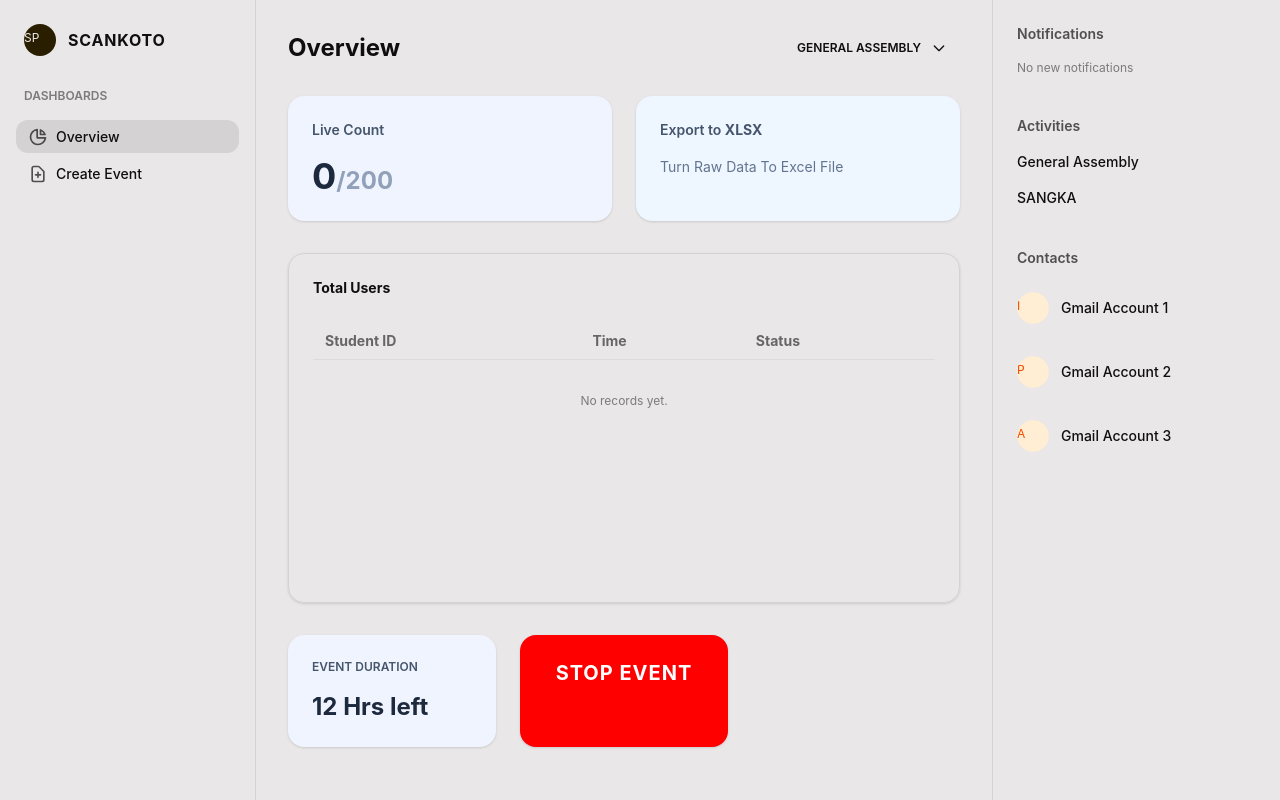
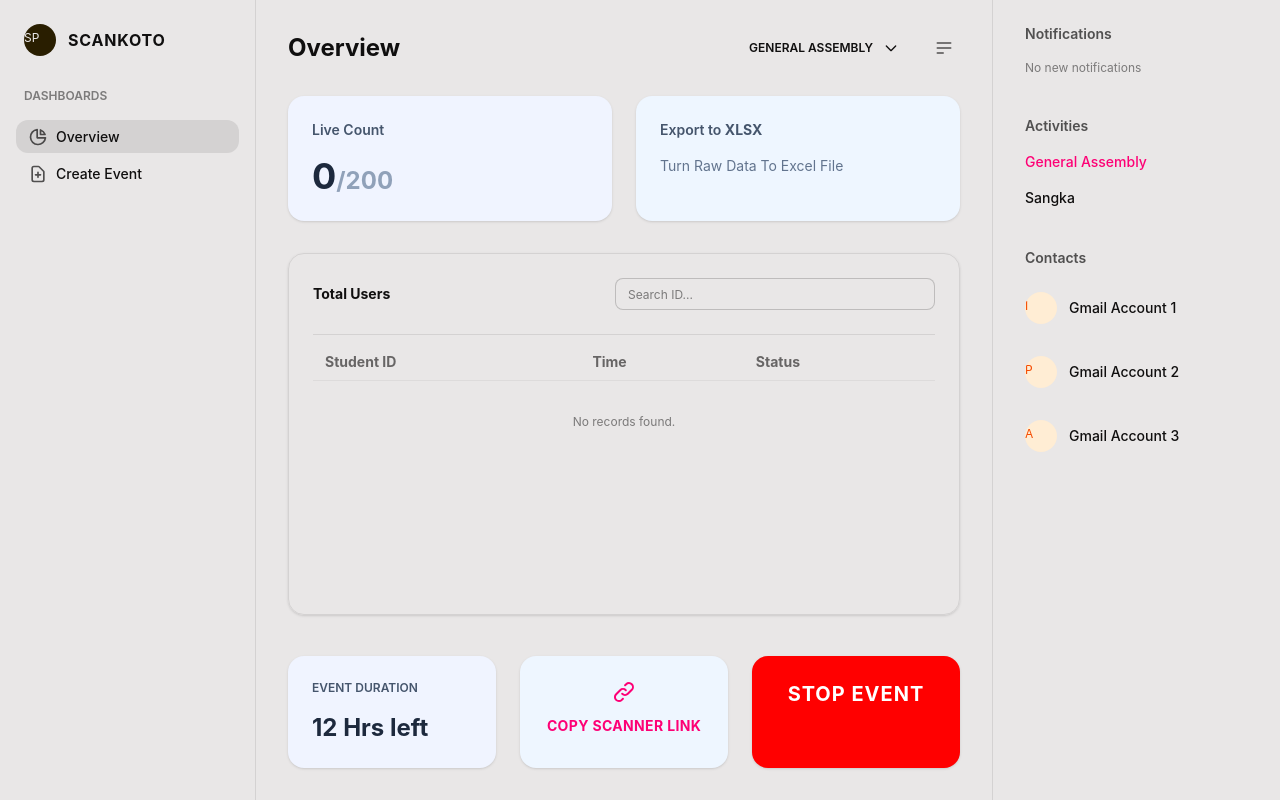
Before and after one commit to windylyswifts/SCANKOTO, a React (Vite) app in the folder SCANKOTO/: page /dashboard in a window 1280 px wide. Built offline with nearby package versions, Linux system fonts and the light colour scheme.

Commit message:
80% done in dashboard

```diff
--- a/SCANKOTO/src/components/Dashboard.jsx
+++ b/SCANKOTO/src/components/Dashboard.jsx
@@ -4,24 +4,49 @@ import { getAllLogs } from '../utils/db';
 import { exportToCSV } from '../utils/export';
 
 const Dashboard = () => {
+  // Event & Data State
   const [logs, setLogs] = useState([]);
+  const [notifications, setNotifications] = useState([]);
   const [activeEvent, setActiveEvent] = useState('General Assembly');
+  const availableEvents = ['General Assembly', 'Sangka'];
   const [expectedCount] = useState(200);
-  const [notifications, setNotifications] = useState([]);
+
+  // Responsive State
+  const [isMobile, setIsMobile] = useState(window.innerWidth < 1024);
+
+  // UI & Panel State
+  const [searchQuery, setSearchQuery] = useState('');
+  const [isCopied, setIsCopied] = useState(false);
+  const [isDragging, setIsDragging] = useState(false);
+  const [rightPanelWidth, setRightPanelWidth] = useState(288); // 288px (w-72)
+
+  // Overlay/Drawer States
+  const [isLeftPanelOpen, setIsLeftPanelOpen] = useState(false); // Mobile Left Drawer
+  const [isRightPanelOpenMobile, setIsRightPanelOpenMobile] = useState(false); // Mobile Right Drawer
+  const [isRightPanelOpenDesktop, setIsRightPanelOpenDesktop] = useState(true); // Desktop Right Panel
+
   const navigate = useNavigate();
+  const activeEventSlug = activeEvent.toLowerCase().replace(/\s+/g, '-');
 
+  // Track window resize to toggle between desktop/mobile layout logic
+  useEffect(() => {
+    const handleResize = () => setIsMobile(window.innerWidth < 1024);
+    window.addEventListener('resize', handleResize);
+    return () => window.removeEventListener('resize', handleResize);
+  }, []);
+
+  // Load and sort logs from IndexedDB
   const loadLogs = async () => {
     try {
       const data = await getAllLogs();
       data.sort((a, b) => b.timestamp - a.timestamp);
 
-      // Trigger a notification if the count increased (simulating live updates)
       setLogs(prevLogs => {
         if (data.length > prevLogs.length && prevLogs.length !== 0) {
           setNotifications(prev => [
             { id: Date.now(), text: 'Live count Updated', time: new Date() },
             ...prev
-          ].slice(0, 5)); // Keep only latest 5
+          ].slice(0, 5));
         }
         return data;
       });
@@ -36,22 +61,74 @@ const Dashboard = () => {
     return () => window.removeEventListener('db-updated', loadLogs);
   }, []);
 
-  const totalCount = logs.length;
+  // --- Right Panel Resize Logic (Desktop Only) ---
+  useEffect(() => {
+    const handleMouseMove = (e) => {
+      if (!isDragging || isMobile) return;
+      const newWidth = window.innerWidth - e.clientX;
+      // Constrain width safely between 250px and 500px
+      if (newWidth > 250 && newWidth < 500) {
+        setRightPanelWidth(newWidth);
+      }
+    };
 
-  // Phase 4 Email Reporting (Fallback to mailto: until Supabase backend is active)
+    const handleMouseUp = () => setIsDragging(false);
+
+    if (isDragging) {
+      document.addEventListener('mousemove', handleMouseMove);
+      document.addEventListener('mouseup', handleMouseUp);
+      document.body.style.userSelect = 'none';
+    } else {
+      document.body.style.userSelect = '';
+    }
+
+    return () => {
+      document.removeEventListener('mousemove', handleMouseMove);
+      document.removeEventListener('mouseup', handleMouseUp);
+    };
+  }, [isDragging, isMobile]);
+
+  // --- Derived & Filtered Data ---
+  const eventLogs = logs.filter(log => log.eventId === activeEventSlug);
+  const filteredTableLogs = eventLogs.filter(log =>
+    log.studentId.toLowerCase().includes(searchQuery.toLowerCase())
+  );
+
+  const totalCount = eventLogs.length;
+
+  // --- Handlers ---
   const handleEmailReport = (emailAddress) => {
     const subject = encodeURIComponent(`Attendance Report: ${activeEvent}`);
     const body = encodeURIComponent(
-      `Hello,\n\nHere is the real-time summary for ${activeEvent}:\n\nTotal Headcount: ${totalCount}/${expectedCount}\nPending Server Sync: ${logs.filter(l => l.syncStatus === 'pending').length}\n\n* Note: To view the raw CSV/XLSX spreadsheet, please click the Export button directly on the SCANKOTO dashboard.\n\nBest,\nSCANKOTO System`
+      `Hello,\n\nHere is the real-time summary for ${activeEvent}:\n\nTotal Headcount: ${totalCount}/${expectedCount}\nPending Server Sync: ${eventLogs.filter(l => l.syncStatus === 'pending').length}\n\n* Note: To view the raw CSV/XLSX spreadsheet, please click the Export button on the dashboard.\n\nBest,\nSCANKOTO System`
     );
     window.location.href = `mailto:${emailAddress}?subject=${subject}&body=${body}`;
   };
 
+  const handleCopyLink = () => {
+    const url = `${window.location.origin}/scan/${activeEventSlug}`;
+    navigator.clipboard.writeText(url);
+    setIsCopied(true);
+    setTimeout(() => setIsCopied(false), 2000);
+  };
+
   return (
-    <div className="flex h-screen bg-base-100 font-sans text-base-content overflow-hidden">
+    <div className="flex h-screen bg-base-100 font-sans text-base-content overflow-hidden relative">
 
-      {/* LEFT SIDEBAR (Hidden on mobile) */}
-      <aside className="w-64 border-r border-base-200 flex-col hidden md:flex">
+      {/* LEFT SIDEBAR: Mobile Backdrop */}
+      {isLeftPanelOpen && isMobile && (
+        <div
+          className="fixed inset-0 bg-black/50 z-40 transition-opacity"
+          onClick={() => setIsLeftPanelOpen(false)}
+        />
+      )}
+
+      {/* LEFT SIDEBAR */}
+      <aside className={`
+        fixed md:relative inset-y-0 left-0 z-50 bg-base-100 border-r border-base-200
+        flex flex-col flex-shrink-0 w-64 transition-transform duration-300 ease-in-out shadow-2xl md:shadow-none
+        ${isLeftPanelOpen ? 'translate-x-0' : '-translate-x-full md:translate-x-0'}
+      `}>
         <div className="p-6 flex items-center gap-3">
           <div className="avatar placeholder">
             <div className="bg-neutral text-neutral-content rounded-full w-8">
@@ -80,22 +157,64 @@ const Dashboard = () => {
         </div>
       </aside>
 
+      {/* MOBILE STICKY LEFT BUTTON (">") */}
+      <button
+        className="fixed left-0 top-1/2 -translate-y-1/2 z-30 btn btn-sm btn-primary md:hidden rounded-l-none shadow-xl opacity-90"
+        onClick={() => setIsLeftPanelOpen(true)}
+        style={{ width: '24px', padding: 0 }}
+        title="Open Sidebar"
+      >
+        <svg xmlns="http://www.w3.org/2000/svg" className="h-4 w-4" fill="none" viewBox="0 0 24 24" stroke="currentColor">
+          <path strokeLinecap="round" strokeLinejoin="round" strokeWidth={3} d="M9 5l7 7-7 7" />
+        </svg>
+      </button>
+
       {/* MAIN CONTENT AREA */}
-      <main className="flex-1 overflow-y-auto bg-base-100 p-4 md:p-8">
+      <main className="flex-1 overflow-y-auto bg-base-100 p-4 md:p-8 flex flex-col relative w-full">
 
         {/* Header */}
         <div className="flex justify-between items-center mb-8">
           <h1 className="text-2xl font-bold">Overview</h1>
+          <div className="flex items-center gap-2">
+
+            {/* Dynamic Event Dropdown */}
             <div className="dropdown dropdown-end">
               <div tabIndex={0} role="button" className="btn btn-ghost btn-sm font-semibold uppercase text-xs">
-              {activeEvent} <svg xmlns="http://www.w3.org/2000/svg" className="h-4 w-4 ml-1" fill="none" viewBox="0 0 24 24" stroke="currentColor"><path strokeLinecap="round" strokeLinejoin="round" strokeWidth="2" d="M19 9l-7 7-7-7" /></svg>
+                {activeEvent} <svg xmlns="http://www.w3.org/2000/svg" className="h-4 w-4 ml-1 inline-block" fill="none" viewBox="0 0 24 24" stroke="currentColor"><path strokeLinecap="round" strokeLinejoin="round" strokeWidth="2" d="M19 9l-7 7-7-7" /></svg>
               </div>
+              <ul tabIndex={0} className="dropdown-content z-[1] menu p-2 shadow bg-base-100 rounded-box w-52 border border-base-200 mt-2">
+                {availableEvents.map(event => (
+                  <li key={event}>
+                    <a onClick={() => setActiveEvent(event)} className={activeEvent === event ? "active" : ""}>
+                      {event}
+                    </a>
+                  </li>
+                ))}
+              </ul>
+            </div>
+
+            {/* Right Panel Toggle Button (Now works on Mobile & Desktop) */}
+            <button
+              onClick={() => {
+                if (isMobile) {
+                  setIsRightPanelOpenMobile(!isRightPanelOpenMobile);
+                } else {
+                  setIsRightPanelOpenDesktop(!isRightPanelOpenDesktop);
+                }
+              }}
+              className="btn btn-ghost btn-sm btn-square ml-2"
+              title="Toggle Notifications"
+            >
+              <svg xmlns="http://www.w3.org/2000/svg" className="h-5 w-5 opacity-70" fill="none" viewBox="0 0 24 24" stroke="currentColor">
+                <path strokeLinecap="round" strokeLinejoin="round" strokeWidth="2" d="M4 6h16M4 12h16M4 18h7" />
+              </svg>
+            </button>
+
           </div>
         </div>
 
         {/* Top Cards */}
-        <div className="grid grid-cols-1 lg:grid-cols-2 gap-6 mb-8">
-          {/* Live Count Card */}
+        <div className="grid grid-cols-1 xl:grid-cols-2 gap-6 mb-8">
           <div className="card bg-[#f0f4ff] border-none shadow-sm rounded-2xl">
             <div className="card-body p-6">
               <h2 className="text-sm font-semibold text-slate-600 mb-2">Live Count</h2>
@@ -103,25 +222,32 @@ const Dashboard = () => {
             </div>
           </div>
 
-          {/* Export Card */}
           <div
             className="card bg-[#eef6ff] border-none shadow-sm rounded-2xl cursor-pointer hover:bg-[#e0efff] transition-colors"
-            onClick={() => exportToCSV(logs)}
+            onClick={() => exportToCSV(eventLogs)}
           >
             <div className="card-body p-6">
               <h2 className="text-sm font-semibold text-slate-600 mb-2">Export to <span className="font-bold">XLSX</span></h2>
-              <p className="text-slate-500">Turn Raw Data To Excel File</p>
+              <p className="text-slate-500 text-sm">Turn Raw Data To Excel File</p>
             </div>
           </div>
         </div>
 
-        {/* Middle Section: Total Users / Ledger Table */}
-        <div className="card bg-base-50/50 border border-base-200 shadow-sm rounded-2xl mb-8">
+        {/* Middle Section: Ledger Table */}
+        <div className="card bg-base-50/50 border border-base-200 shadow-sm rounded-2xl mb-8 flex-shrink-0">
           <div className="card-body p-6 overflow-hidden">
-            <h2 className="text-sm font-bold mb-4">Total Users</h2>
+            <div className="flex justify-between items-center mb-4">
+              <h2 className="text-sm font-bold">Total Users</h2>
+              <input
+                type="text"
+                placeholder="Search ID..."
+                className="input input-sm input-bordered w-full max-w-xs focus:outline-none"
+                value={searchQuery}
+                onChange={(e) => setSearchQuery(e.target.value)}
+              />
+            </div>
 
-            {/* Ledger Table taking the place of the graph for functional tracking */}
-            <div className="overflow-x-auto h-64">
+            <div className="overflow-x-auto h-64 border-t border-base-200 pt-2">
               <table className="table table-sm table-pin-rows">
                 <thead>
                   <tr className="bg-base-100">
@@ -131,18 +257,18 @@ const Dashboard = () => {
                   </tr>
                 </thead>
                 <tbody>
-                  {logs.map(log => (
+                  {filteredTableLogs.map(log => (
                     <tr key={log.id}>
                       <td className="font-mono">{log.studentId}</td>
                       <td className="text-xs">{new Date(log.timestamp).toLocaleTimeString('en-US', { hour12: true, hour: 'numeric', minute: 'numeric' })}</td>
                       <td>
                         <span className={`w-2 h-2 rounded-full inline-block mr-2 ${log.syncStatus === 'synced' ? 'bg-success' : 'bg-warning'}`}></span>
-                        <span className="text-xs opacity-70">{log.syncStatus}</span>
+                        <span className="text-xs opacity-70 capitalize">{log.syncStatus}</span>
                       </td>
                     </tr>
                   ))}
-                  {logs.length === 0 && (
-                    <tr><td colSpan="3" className="text-center opacity-50 py-8">No records yet.</td></tr>
+                  {filteredTableLogs.length === 0 && (
+                    <tr><td colSpan="3" className="text-center opacity-50 py-8">No records found.</td></tr>
                   )}
                 </tbody>
               </table>
@@ -151,25 +277,62 @@ const Dashboard = () => {
         </div>
 
         {/* Bottom Cards */}
-        <div className="grid grid-cols-1 lg:grid-cols-3 gap-6">
-          <div className="card bg-[#f0f4ff] border-none shadow-sm rounded-2xl lg:col-span-1">
+        <div className="grid grid-cols-1 md:grid-cols-3 gap-6 mt-auto">
+          <div className="card bg-[#f0f4ff] border-none shadow-sm rounded-2xl">
             <div className="card-body p-6">
               <h2 className="text-xs font-semibold text-slate-600 uppercase mb-2">Event Duration</h2>
               <p className="text-2xl font-bold text-slate-800">12 Hrs left</p>
             </div>
           </div>
 
-          <div className="card bg-[#ff0000] border-none shadow-sm rounded-2xl lg:col-span-1 cursor-pointer hover:bg-red-700 transition-colors">
-            <div className="card-body p-6 flex items-center justify-center">
+          <div
+            onClick={handleCopyLink}
+            className="card bg-[#eef6ff] border-none shadow-sm rounded-2xl cursor-pointer hover:bg-[#e0efff] transition-colors"
+          >
+            <div className="card-body p-6 flex flex-col items-center justify-center text-center">
+              <svg xmlns="http://www.w3.org/2000/svg" className="h-6 w-6 text-primary mb-1" fill="none" viewBox="0 0 24 24" stroke="currentColor">
+                <path strokeLinecap="round" strokeLinejoin="round" strokeWidth={2} d="M13.828 10.172a4 4 0 00-5.656 0l-4 4a4 4 0 105.656 5.656l1.102-1.101m-.758-4.899a4 4 0 005.656 0l4-4a4 4 0 00-5.656-5.656l-1.1 1.1" />
+              </svg>
+              <p className="text-sm font-bold text-primary uppercase tracking-wide">
+                {isCopied ? "Link Copied!" : "Copy Scanner Link"}
+              </p>
+            </div>
+          </div>
+
+          <div className="card bg-[#ff0000] border-none shadow-sm rounded-2xl cursor-pointer hover:bg-red-700 transition-colors">
+            <div className="card-body p-6 flex items-center justify-center text-center">
               <p className="text-xl font-bold text-white uppercase tracking-wider">Stop Event</p>
             </div>
           </div>
         </div>
-
       </main>
 
-      {/* RIGHT SIDEBAR (Hidden on smaller screens) */}
-      <aside className="w-72 border-l border-base-200 p-6 hidden lg:block overflow-y-auto">
+      {/* RIGHT SIDEBAR: Mobile Backdrop */}
+      {isRightPanelOpenMobile && isMobile && (
+        <div
+          className="fixed inset-0 bg-black/50 z-40 transition-opacity"
+          onClick={() => setIsRightPanelOpenMobile(false)}
+        />
+      )}
+
+      {/* RIGHT SIDEBAR */}
+      <div className={`
+        fixed lg:relative inset-y-0 right-0 z-50 bg-base-100 flex-shrink-0 transition-transform duration-300 ease-in-out h-full shadow-2xl lg:shadow-none
+        ${isMobile ? (isRightPanelOpenMobile ? 'translate-x-0' : 'translate-x-full') : (isRightPanelOpenDesktop ? 'translate-x-0 flex' : 'hidden')}
+      `}
+      style={{ width: isMobile ? 288 : rightPanelWidth }}
+      >
+
+        {/* Draggable Resize Handle (Desktop Only) */}
+        {!isMobile && (
+          <div
+            className="w-1.5 cursor-col-resize hover:bg-primary/50 absolute left-0 top-0 bottom-0 z-10 transition-colors"
+            onMouseDown={(e) => { e.preventDefault(); setIsDragging(true); }}
+            title="Drag to resize"
+          />
+        )}
+
+        <aside className="w-full h-full border-l border-base-200 p-6 overflow-y-auto bg-base-100 pl-8">
 
           {/* Notifications */}
           <div className="mb-10">
@@ -185,7 +348,7 @@ const Dashboard = () => {
                         <svg xmlns="http://www.w3.org/2000/svg" className="h-4 w-4" viewBox="0 0 20 20" fill="currentColor"><path fillRule="evenodd" d="M10 9a3 3 0 100-6 3 3 0 000 6zm-7 9a7 7 0 1114 0H3z" clipRule="evenodd" /></svg>
                       </div>
                     </div>
-                  <span className="text-sm font-medium">{notif.text}</span>
+                    <span className="text-sm font-medium whitespace-nowrap overflow-hidden text-ellipsis">{notif.text}</span>
                   </li>
                 ))
               )}
@@ -196,12 +359,15 @@ const Dashboard = () => {
           <div className="mb-10">
             <h3 className="text-sm font-semibold mb-4 text-base-content/70">Activities</h3>
             <ul className="space-y-4">
-            <li className="text-sm font-medium">General Assembly</li>
-            <li className="text-sm font-medium">SANGKA</li>
+              {availableEvents.map(evt => (
+                <li key={evt} className={`text-sm font-medium ${activeEvent === evt ? 'text-primary' : ''}`}>
+                  {evt}
+                </li>
+              ))}
             </ul>
           </div>
 
-        {/* Contacts (Email Reporting Integration) */}
+          {/* Contacts */}
           <div>
             <h3 className="text-sm font-semibold mb-4 text-base-content/70">Contacts</h3>
             <ul className="space-y-4">
@@ -212,7 +378,7 @@ const Dashboard = () => {
                   onClick={() => handleEmailReport(email)}
                   title="Send automated email report"
                 >
-                <div className="avatar placeholder">
+                  <div className="avatar placeholder flex-shrink-0">
                     <div className="bg-orange-100 text-orange-600 rounded-full w-8">
                       <span className="text-xs uppercase">{email[0]}</span>
                     </div>
@@ -224,6 +390,7 @@ const Dashboard = () => {
           </div>
 
         </aside>
+      </div>
 
     </div>
   );
```
Lines whose indentation alone changed are shown as unchanged.
